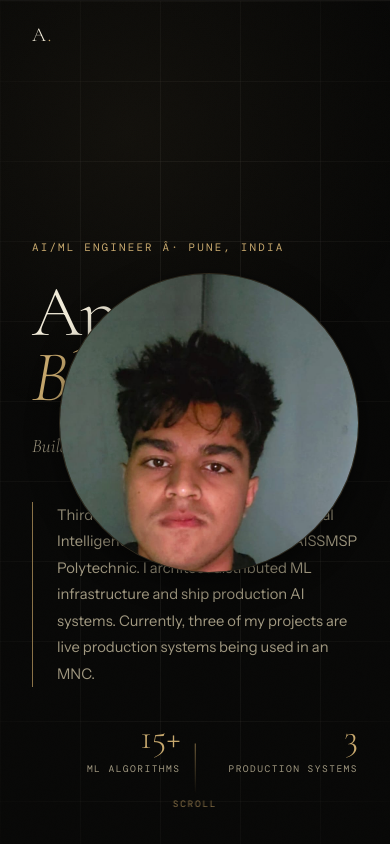
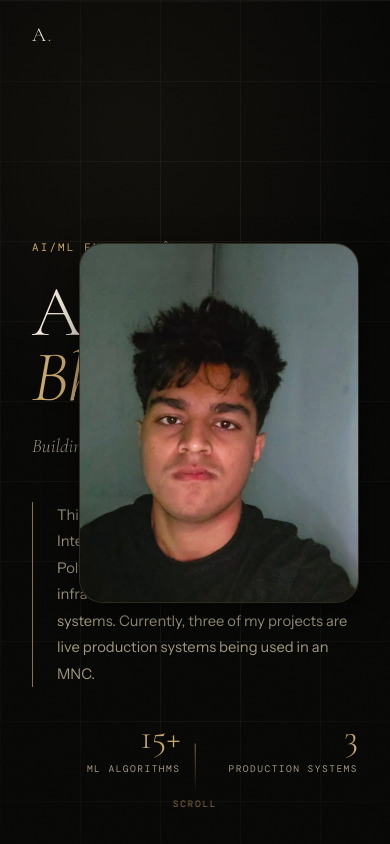
Before and after one commit to meraxesism/portfolio_typeshi, a Next.js app: page / in a window 390 px wide. Shown: the top 844 px of the page. Built offline with nearby package versions, Linux system fonts and the light colour scheme; a web font is replaced by a local one.

Commit message:
fix: change hero photo to a responsive portrait rectangle (squircle) to prevent extreme zooming on the selfie

```diff
--- a/src/app/page.tsx
+++ b/src/app/page.tsx
@@ -76,7 +76,7 @@ export default function Page() {
   <div className="hero-accent"></div>
 
 
-  <div className="hero-photo" style={{ position: 'absolute', top: '50%', right: '8%', transform: 'translateY(-50%)', width: 'clamp(300px, 40vw, 550px)', height: 'clamp(300px, 40vw, 550px)', borderRadius: '50%', overflow: 'hidden', border: '1px solid var(--line)', background: 'var(--bg2)', zIndex: 1, display: 'flex', alignItems: 'center', justifyContent: 'center', boxShadow: '0 10px 30px rgba(0,0,0,0.5)' }}>
+  <div className="hero-photo" style={{ position: 'absolute', top: '50%', right: '8%', transform: 'translateY(-50%)', width: 'clamp(280px, 35vw, 450px)', height: 'clamp(360px, 45vw, 550px)', borderRadius: '24px', overflow: 'hidden', border: '1px solid var(--line)', background: 'var(--bg2)', zIndex: 1, display: 'flex', alignItems: 'center', justifyContent: 'center', boxShadow: '0 10px 30px rgba(0,0,0,0.5)' }}>
     <img src="/heropage.jpeg" alt="Apurv Bhosale" style={{ width: '100%', height: '100%', objectFit: 'cover', objectPosition: 'center top', filter: 'grayscale(0.1) contrast(1.05)' }} />
   </div>
 
```
